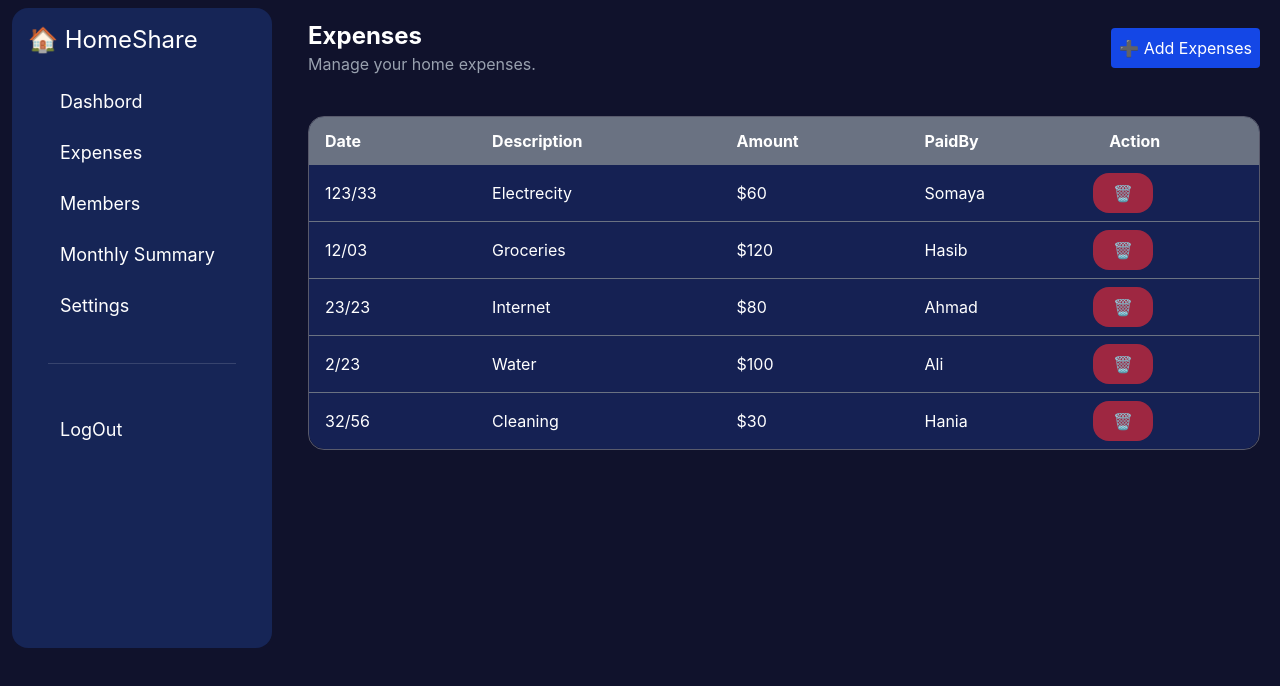
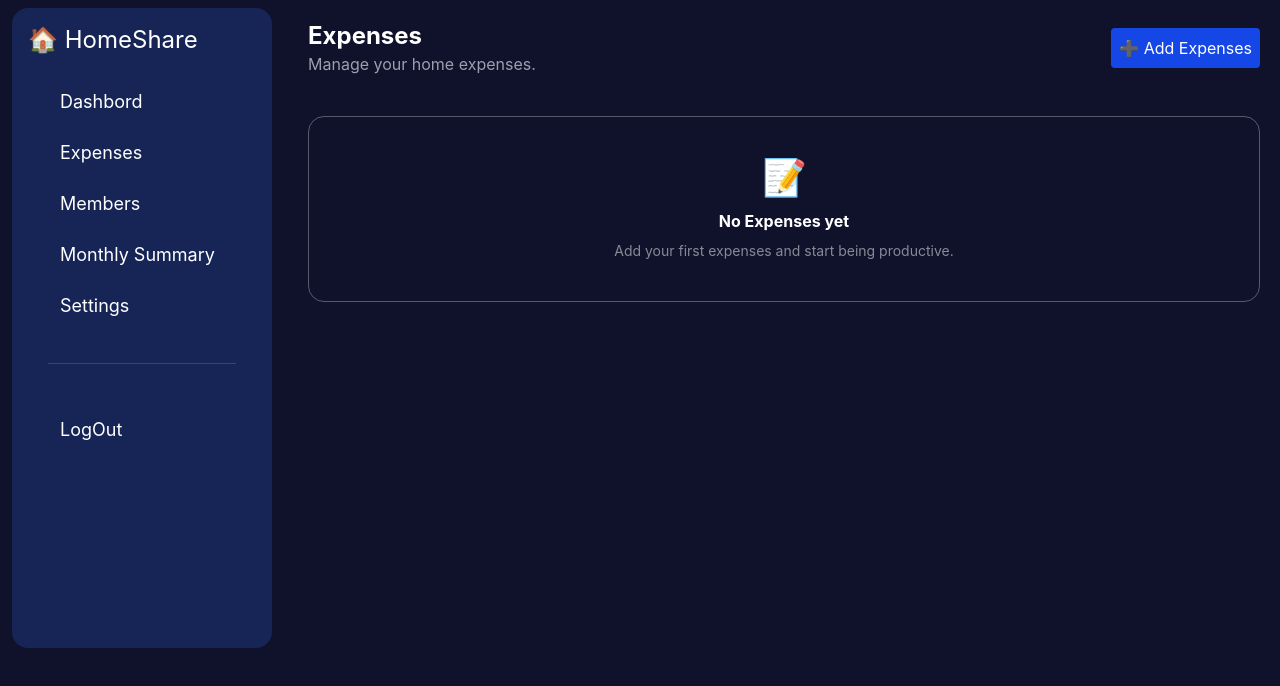
Before and after one commit to somayaataee/HomeShare, a React (Vite) app in the folder home-share/: page /expenses in a window 1280 px wide. Shown: the top 686 px of the page. Built offline with nearby package versions, Linux system fonts and the light colour scheme; some icons are missing.

Commit message:
add delete action on the add expenses form

```diff
--- a/home-share/src/App.jsx
+++ b/home-share/src/App.jsx
@@ -10,7 +10,7 @@ function App() {
     <Routes>
       <Route path='/' element={<Dashbord/>}/>
       <Route path='/expenses' element={<Expenses/>}/>
-      <Route path='/member' element={<Member/>}/>
+      <Route path='/members' element={<Member/>}/>
       {/* <Route path='/summary' element={<Dashbord/>}/> */}
       {/* <Route path='/settings' element={<Dashbord/>}/> */}
 
--- a/home-share/src/pages/Expenses.jsx
+++ b/home-share/src/pages/Expenses.jsx
@@ -1,3 +1,11 @@
+
+
+    // {id:1,date:'123/33',description:'Electrecity',amount:'$60',paidBy:'Somaya',action:'🗑️'},
+    // {id:2,date:'12/03',description:'Groceries',amount:'$120',paidBy:'Hasib',action:'🗑️'},
+    // {id:3,date:'23/23',description:'Internet',amount:'$80',paidBy:'Ahmad',action:'🗑️'},
+    // {id:4,date:'2/23',description:'Water',amount:'$100',paidBy:'Ali',action:'🗑️'},
+    // {id:5,date:'32/56',description:'Cleaning',amount:'$30',paidBy:'Hania',action:'🗑️'},
+
 import { useState } from "react";
 import Sidbar from "../components/Layout/Sidbar";
 import AddExpenses from "../components/Expenses/AddExpenses";
@@ -5,6 +13,9 @@ import AddExpenses from "../components/Expenses/AddExpenses";
 export default function Expenses() {
   //states
   const[isModalOpen,setisModalOpen]=useState(false);
+  const[expenses,setExpenses]=useState([]);
+
+
   //add expenses button
  function handleAddExpenses(){
     setisModalOpen(true);
@@ -15,15 +26,11 @@ export default function Expenses() {
     setExpenses([newExpenses,...expenses]);
 
   }
+  //delete expenses
+  function handleDeleteExpenses(id){
 
-
-
-  const[expenses,setExpenses]=useState([
-    {id:1,date:'123/33',description:'Electrecity',amount:'$60',paidBy:'Somaya',action:'🗑️'},
-    {id:2,date:'12/03',description:'Groceries',amount:'$120',paidBy:'Hasib',action:'🗑️'},
-    {id:3,date:'23/23',description:'Internet',amount:'$80',paidBy:'Ahmad',action:'🗑️'},
-    {id:4,date:'2/23',description:'Water',amount:'$100',paidBy:'Ali',action:'🗑️'},
-    {id:5,date:'32/56',description:'Cleaning',amount:'$30',paidBy:'Hania',action:'🗑️'},])
+    setExpenses(expenses.filter((expen)=>expen.id !== id))
+  }
 
 
   const Head =['Date','Description','Amount','PaidBy','Action'];
@@ -52,7 +59,19 @@ export default function Expenses() {
 
               {/* ------ table of expenses------ */}
             <section className="border-white/30 border rounded-2xl overflow-hidden">
-              <table className=" rounded-2xl w-full bg-blue-900/40 ">
+            {expenses.length === 0 ?(
+                      <div
+                      style={{ background: "var(--card)" }}
+                      className="rounded-2xl p-10 text-center"
+                    >
+                    <div className="mb-3 text-4xl">📝</div>
+                    <h3 className="font-bold">No Expenses yet</h3>
+                    <p className="mt-2 text-sm opacity-50">
+                      Add your first expenses and start being productive.
+                    </p>
+                 </div>
+                ):(
+                  <table className=" rounded-2xl w-full bg-blue-900/40 ">
                 <thead className="bg-gray-500">
                   <tr  className="">
                   {Head.map((topHead)=>(
@@ -67,12 +86,14 @@ export default function Expenses() {
                         <td className=" td-Style">{expenItem.description}</td>
                         <td className="td-Style">{expenItem.amount}</td>
                         <td className="td-Style">{expenItem.paidBy}</td>
-                        <button className="bg-red-500/60 rounded-2xl px-5 py-2 my-2">{expenItem.action}</button>
+                        <td>
+                        <button onClick={()=>handleDeleteExpenses(expenItem.id)} className="bg-red-500/60 rounded-2xl px-5 py-2 my-2">{expenItem.action}</button>
+                        </td>
                       </tr>
                   ))}
-
                 </tbody>
               </table>
+                )}
             </section>
         </main>
     </div>
--- a/home-share/src/pages/Member.jsx
+++ b/home-share/src/pages/Member.jsx
@@ -7,8 +7,20 @@ export default function Member(){
             <div className="md:block hidden">
                 <Sidbar/>
             </div>
-            <div className="md:ml-77 mx-2">
-            <AddExpenses/>
+            <main className="flex-1 min-w-0 md:ml-77 mx-10 my-6">
+                <header className="flex justify-between">
+                    <div>
+                        <h1 className="font-bold text-2xl">Member</h1>
+                        <p>House members and their shares.</p>
+                    </div>
+                <button className="bg-blue-700 px-2 rounded h-10 shrink-0"> ➕Add Member</button>
+                </header>
+            </main>
+            {/* ----members list ---- */}
+            <div>
+                <ul>
+                    {}
+                </ul>
             </div>
         </div>
     );
```
